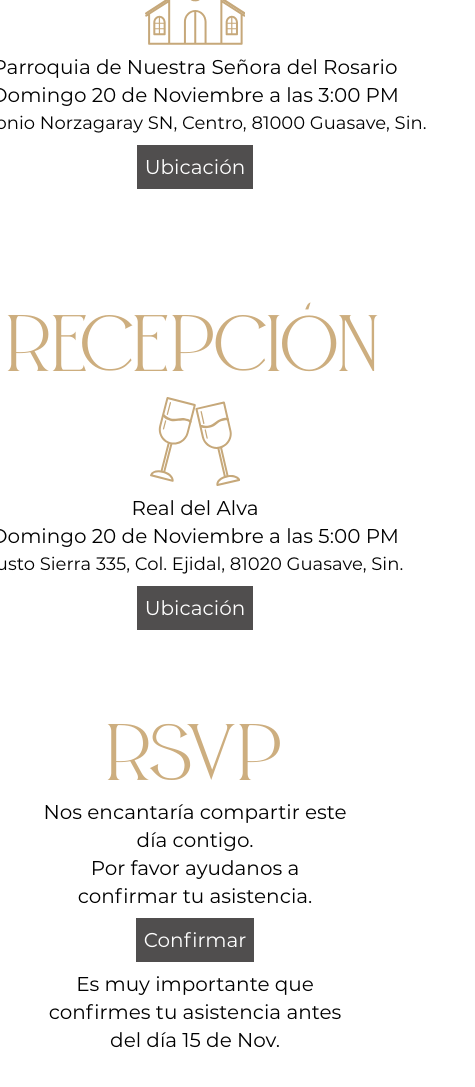
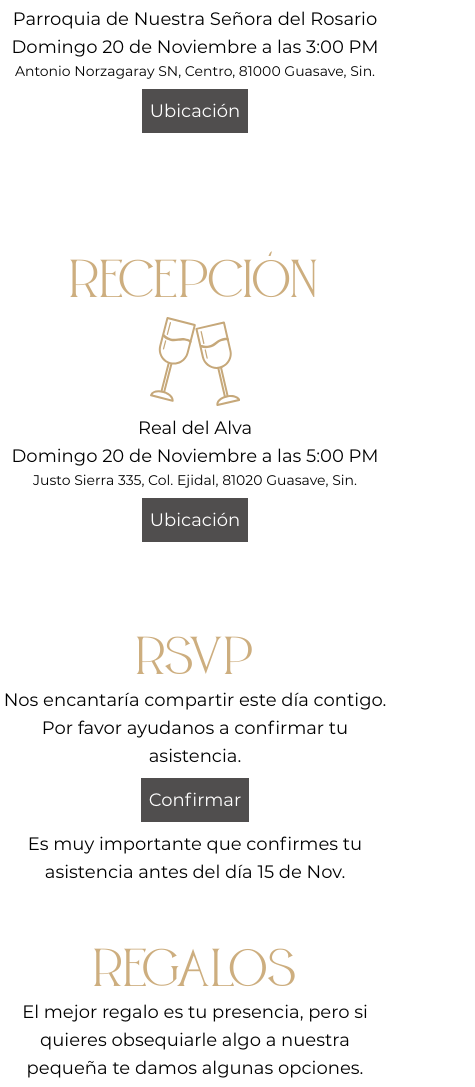
Before and after one commit to AlexisReyes/invitation-website, a Gatsby site in the folder website/: page / in a window 390 px wide. Shown: the part 623-1710 px from the top of the page, 475 px wide, since content can reach past the window. Built offline with nearby package versions, Linux system fonts and the light colour scheme; Gatsby itself is replaced by a stand-in of ours.

Commit message:
Fixed Layout

```diff
--- a/website/src/components/content/content.js
+++ b/website/src/components/content/content.js
@@ -19,32 +19,32 @@ const links = {
 const Content = () => (
 
   <div className="flex flex-col">
-    <div className="flex flex-col lg:mx-32 lg:px-16">
+    <div className="flex flex-col md:mx-32 md:px-16">
       <div className="grow flex flex-col items-center justify-center">
-        <span className="text-7xl font-brown-sunflower text-golden my-4">Domingo</span>
-        <DateEvent className="lg:w-3/4 my-4"/>
-        <Separator className="lg:w-3/4 my-4"/>
+        <span className="md:text-7xl text-5xl font-brown-sunflower text-golden my-4">Domingo</span>
+        <DateEvent className="my-4 sm:w-3/4 w-[300px]"/>
+        <Separator className="my-4"/>
       </div>
       <div className="my-16">
         <div className="flex flex-col items-center justify-center">
-          <span className="text-7xl font-brown-sunflower text-golden">Misa</span>
+          <span className="md:text-7xl text-5xl font-brown-sunflower text-golden">Misa</span>
           <Church className="my-2" />
-          <div className="flex flex-col items-center justify-center font-montserrat-regular text-xl">
-            <span>Parroquia de Nuestra Señora del Rosario</span>
-            <span>Domingo 20 de Noviembre a las 3:00 PM</span>
-            <span className="text-lg">Antonio Norzagaray SN, Centro, 81000 Guasave, Sin.</span>
+          <div className="flex flex-col items-center justify-center font-montserrat-regular md:text-xl text-lg">
+            <span className="text-center">Parroquia de Nuestra Señora del Rosario</span>
+            <span className="text-center">Domingo 20 de Noviembre a las 3:00 PM</span>
+            <span className="md:text-lg text-sm text-center">Antonio Norzagaray SN, Centro, 81000 Guasave, Sin.</span>
             <a className="bg-gray mt-2 p-2 text-white rounded-none hover:rounded" target="_blank" href={links.ceremonyLocation}>Ubicación</a>
           </div>
         </div>
       </div>
       <div className="my-16">
         <div className="flex flex-col items-center justify-center">
-          <span className="text-7xl font-brown-sunflower text-golden">Recepción</span>
+          <span className="md:text-7xl text-5xl font-brown-sunflower text-golden">Recepción</span>
           <GlassOfWine className="my-2" />
-          <div className="flex flex-col items-center justify-center font-montserrat-regular text-xl">
-            <span>Real del Alva</span>
-            <span>Domingo 20 de Noviembre a las 5:00 PM</span>
-            <span className="text-lg">Justo Sierra 335, Col. Ejidal, 81020 Guasave, Sin.</span>
+          <div className="flex flex-col items-center justify-center font-montserrat-regular md:text-xl text-lg">
+            <span className="text-center">Real del Alva</span>
+            <span className="text-center">Domingo 20 de Noviembre a las 5:00 PM</span>
+            <span className="md:text-lg text-sm text-center">Justo Sierra 335, Col. Ejidal, 81020 Guasave, Sin.</span>
             <a className="bg-gray mt-2 p-2 text-white rounded-none hover:rounded" target="_blank" href={links.partyLocation}>Ubicación</a>
           </div>
         </div>
@@ -53,10 +53,10 @@ const Content = () => (
     <div className="flex flex-col items-center justify-center inline">
       {/*<Leaves style={{ height: 350, display: "block"}} />*/}
     </div>
-    <div className="flex flex-col mx-32">
+    <div className="flex flex-col md:mx-32">
       <div className="flex flex-col items-center justify-center my-8">
-        <span className="text-7xl items-center justify-center font-brown-sunflower text-golden">RSVP</span>
-        <div className="flex flex-col items-center justify-center font-montserrat-regular text-xl">
+        <span className="md:text-7xl text-5xl items-center justify-center font-brown-sunflower text-golden">RSVP</span>
+        <div className="flex flex-col items-center justify-center font-montserrat-regular md:text-xl text-lg">
           <span className="text-center">Nos encantaría compartir este día contigo.</span>
           <span className="text-center">Por favor ayudanos a confirmar tu asistencia.</span>
           <a className="bg-gray my-2 p-2 text-white rounded-none hover:rounded" target="_blank" href={links.confirmMessage}>Confirmar</a>
@@ -64,8 +64,8 @@ const Content = () => (
         </div>
       </div>
       <div className="flex flex-col items-center justify-center my-8">
-        <span className="text-7xl font-brown-sunflower text-golden">Regalos</span>
-        <div className="flex flex-col items-center justify-center font-montserrat-regular text-xl">
+        <span className="md:text-7xl text-5xl font-brown-sunflower text-golden">Regalos</span>
+        <div className="flex flex-col items-center justify-center font-montserrat-regular md:text-xl text-lg">
           <span className="text-center">El mejor regalo es tu presencia, pero si quieres obsequiarle algo a nuestra pequeña te damos algunas opciones.</span>
           <Present className="my-2"/>
           <p>Liverpool: 51047977</p>
```
